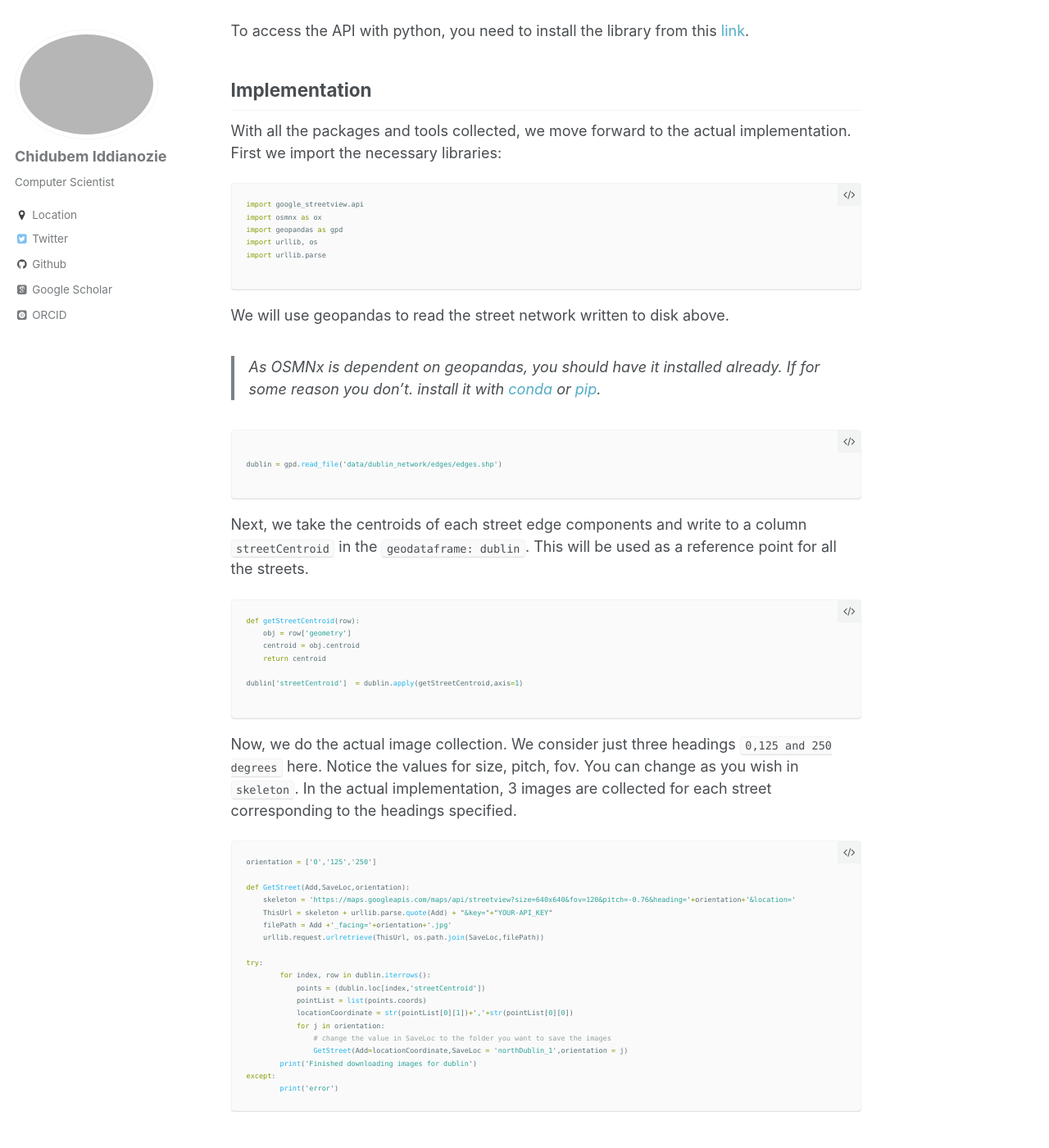
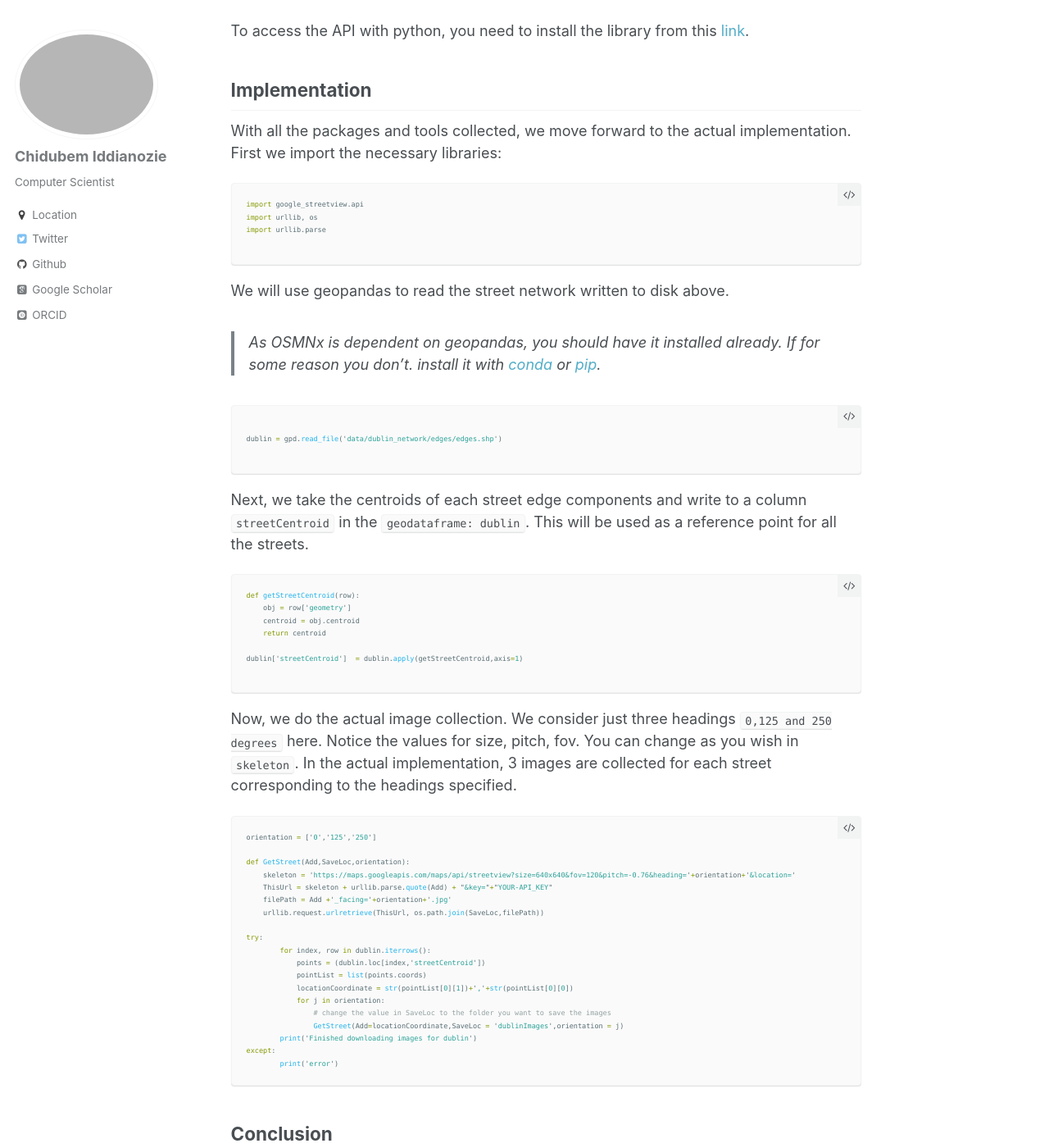
Before and after one commit to chiddianozie/chidubem-iddianozie, a Jekyll site: the page built from _posts/2018-01-31-fetching-google-street-view-images-of-any-location-with-osmnx-and-python.md, in a window 1280 px wide and 1400 px high, scrolled down 1613 px. Shown: the whole window at 82% size. Built offline with Jekyll 4.4.1, drawn with Linux system fonts in a browser that asks for light colours; some web fonts are replaced.

Commit message:
edited first tutorial

````diff
--- a/_posts/2018-01-31-fetching-google-street-view-images-of-any-location-with-osmnx-and-python.md
+++ b/_posts/2018-01-31-fetching-google-street-view-images-of-any-location-with-osmnx-and-python.md
@@ -50,8 +50,6 @@ With all the packages and tools collected, we move forward to the actual impleme
 
 ```python
 import google_streetview.api
-import osmnx as ox
-import geopandas as gpd
 import urllib, os
 import urllib.parse
 
@@ -95,7 +93,7 @@ try:
 	    locationCoordinate = str(pointList[0][1])+','+str(pointList[0][0])
 	    for j in orientation:
 	    	# change the value in SaveLoc to the folder you want to save the images
-	        GetStreet(Add=locationCoordinate,SaveLoc = 'northDublin_1',orientation = j)
+	        GetStreet(Add=locationCoordinate,SaveLoc = 'dublinImages',orientation = j)
 	print('Finished downloading images for dublin')
 except:
 	print('error')
````
